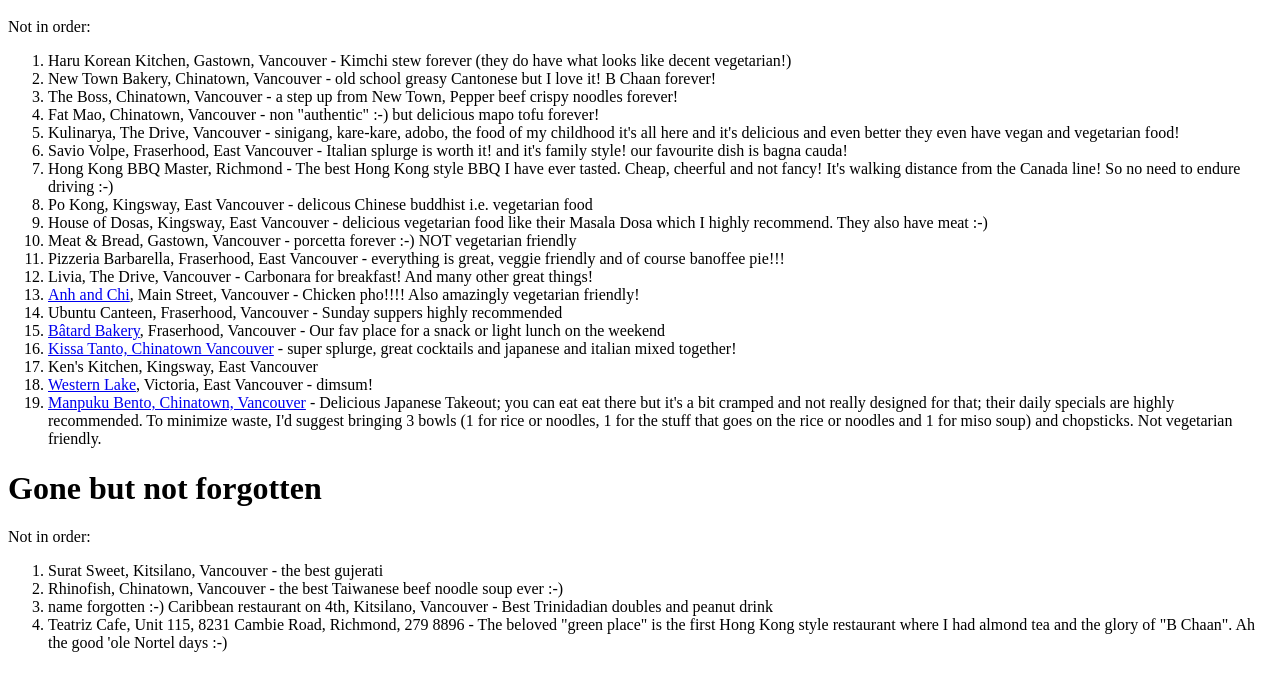
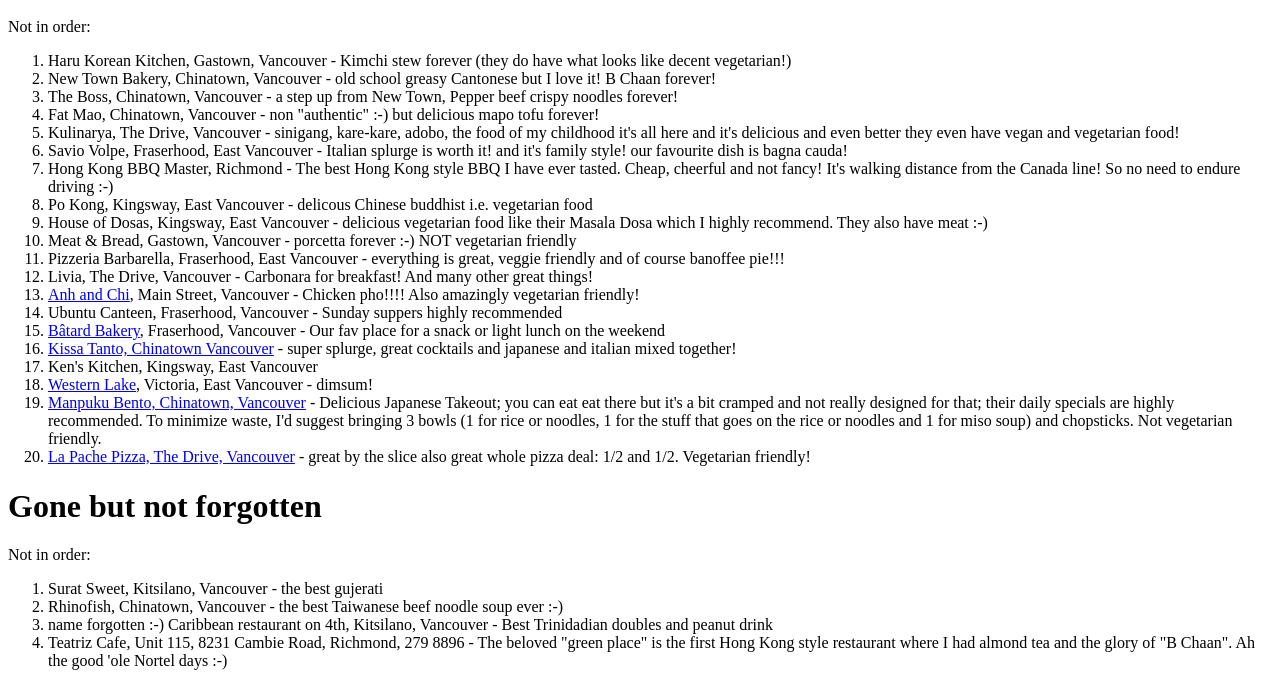
Before and after one commit to rtanglao/restaurant-11ty-fun, an Eleventy site: page src/reviews.md in a window 1280 px wide. Shown: the part 680-1366 px from the top of the page. Built offline with nearby package versions, Linux system fonts and the light colour scheme; Eleventy itself is replaced by a stand-in of ours; files that its build step writes are made by us from their sources.

Commit message:
🗃📈 Updated with Glitch add la pache

```diff
--- a/src/reviews.md
+++ b/src/reviews.md
@@ -66,11 +66,13 @@
 1. Ken's Kitchen, Kingsway, East Vancouver
 1. [Western Lake](http://westernlake.ca/english/), Victoria, East Vancouver - dimsum!
 1. [Manpuku Bento, Chinatown, Vancouver](https://manpukubento.com/) - Delicious Japanese Takeout; you can eat eat there but it's a bit cramped and not really
-designed for that; their daily specials are highly recommended. To minimize  waste,
-I'd suggest bringing 3 bowls (1 for rice or noodles,
-1 for the stuff that goes on the rice or noodles and 1 for miso soup)
-and chopsticks.
-Not vegetarian friendly.
+   designed for that; their daily specials are highly recommended. To minimize waste,
+   I'd suggest bringing 3 bowls (1 for rice or noodles,
+   1 for the stuff that goes on the rice or noodles and 1 for miso soup)
+   and chopsticks.
+   Not vegetarian friendly.
+1. [La Pache Pizza, The Drive, Vancouver](https://la-pache-pizza-online-ordering.brygid.online/zgrid/themes/13349/intro/index.jsp) -
+great by the slice also great whole pizza deal: 1/2 and 1/2. Vegetarian friendly!
 
 # Gone but not forgotten
 
```
